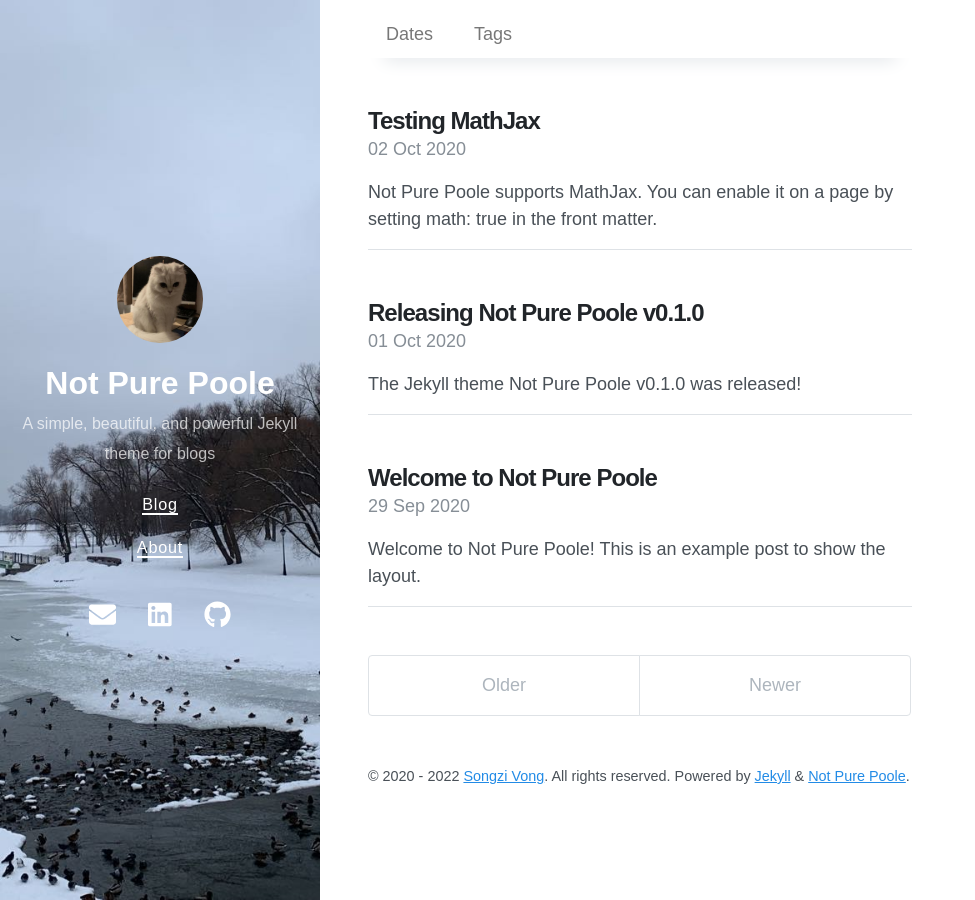
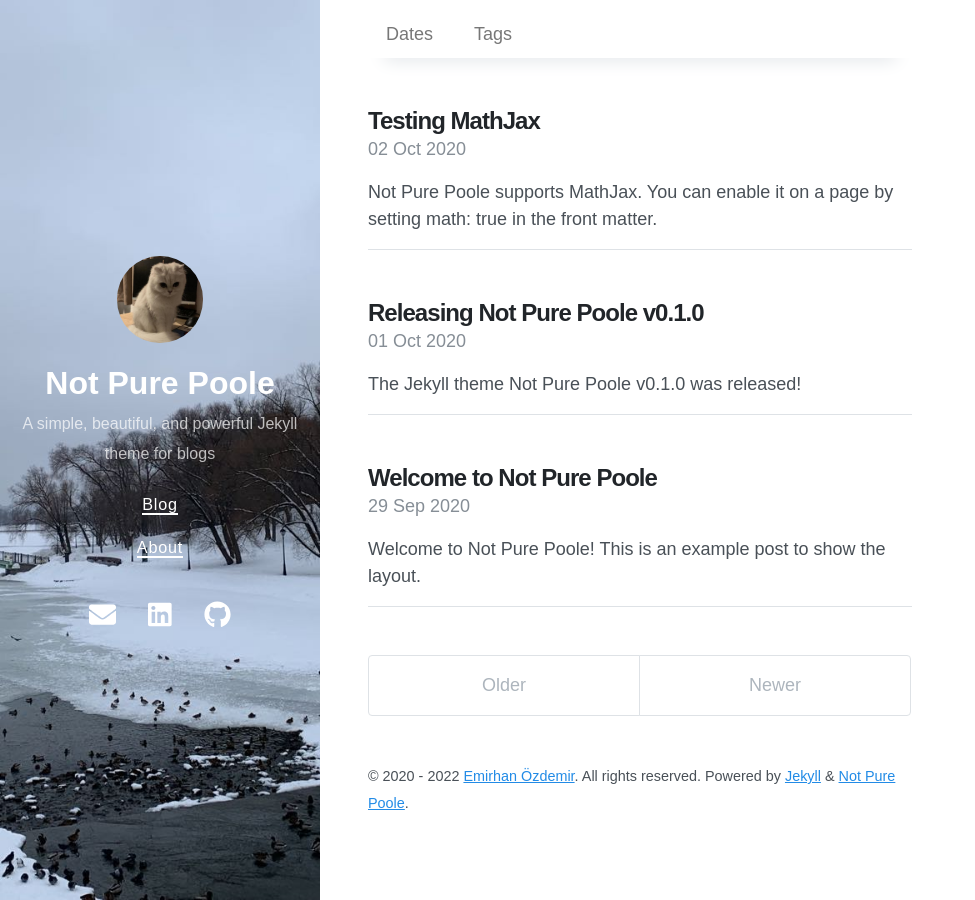
Before and after one commit to emrhnozdmr/emrhnozdmr.github.io, a Jekyll site: the page built from index.html, in a window 1280 px wide. Shown: the whole page, without its empty margins (0-975 px from the left). Built offline with Jekyll 4.4.1, drawn with Linux system fonts in a browser that asks for light colours; nearby versions of some CDN libraries; the list of posts is cut into pages by our own code.

Commit message:
Update _config.yml

```diff
--- a/_config.yml
+++ b/_config.yml
@@ -54,6 +54,6 @@
 
 # Specify the author for blog posts
 author:
-  name: Songzi Vong
-  url: https://github.com/vszhub/
-  email: vszhub@gmail.com
+  name: Emirhan Özdemir
+  url: https://github.com/emrhnozdmr
+  email: emrhnozdmr02@gmail.com
```
